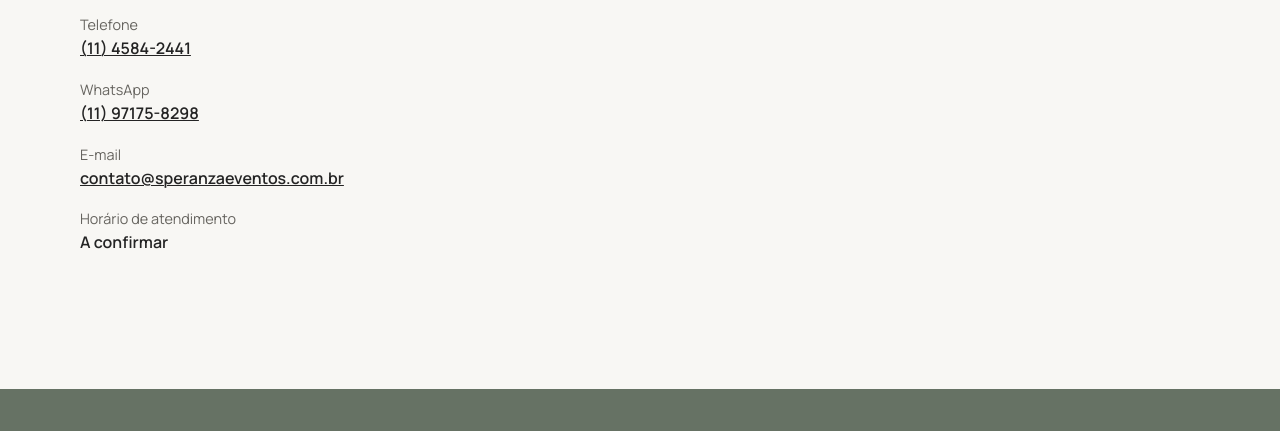
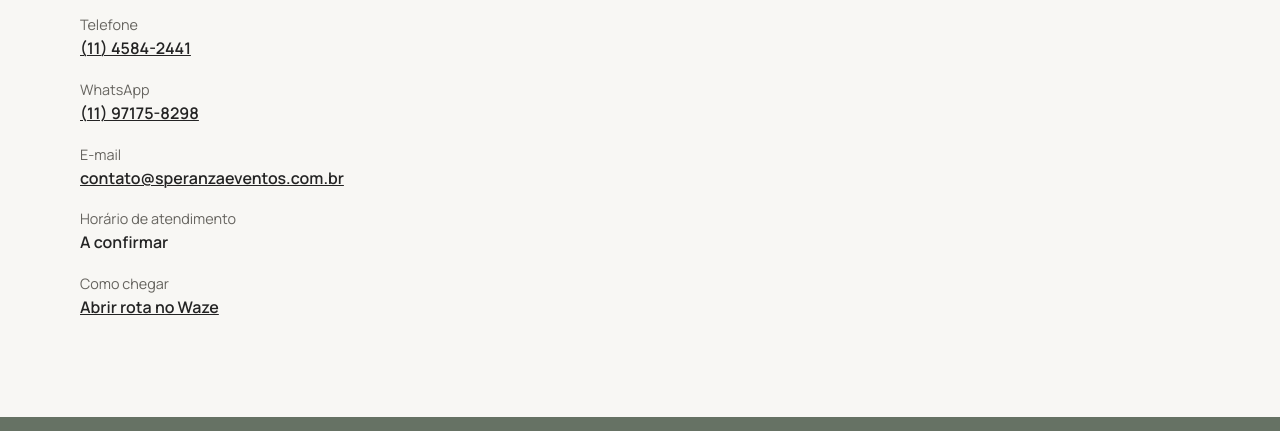
Before and after one commit to luizfelipeferreira/speranza-site, a website with bundled scripts: page contato/index.html in a window 1280 px wide. Shown: the part 282-713 px from the top of the page. Built offline with nearby package versions, Linux system fonts and the light colour scheme.

Commit message:
feat: add directions link to Waze on contact page

```diff
--- a/contato/index.html
+++ b/contato/index.html
@@ -146,6 +146,10 @@
               <!-- TODO: dado não informado no site atual — validar com o cliente -->
               <dd>A confirmar</dd>
             </div>
+            <div>
+              <dt>Como chegar</dt>
+              <dd><a href="https://waze.com/ul?q=Av.%20Humberto%20Cereser%2C%203970%20-%20Jundia%C3%AD%2C%20SP&amp;navigate=yes" target="_blank" rel="noopener">Abrir rota no Waze</a></dd>
+            </div>
           </dl>
         </div>
         <div class="map-embed">
```
